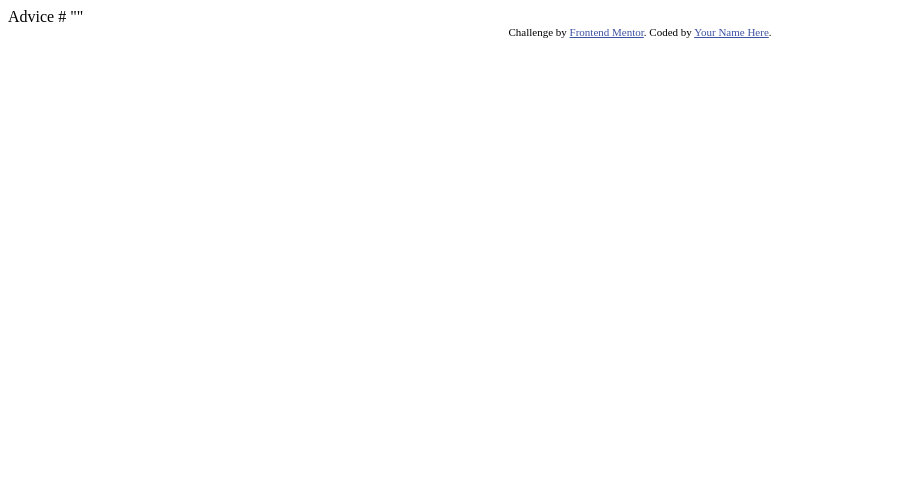
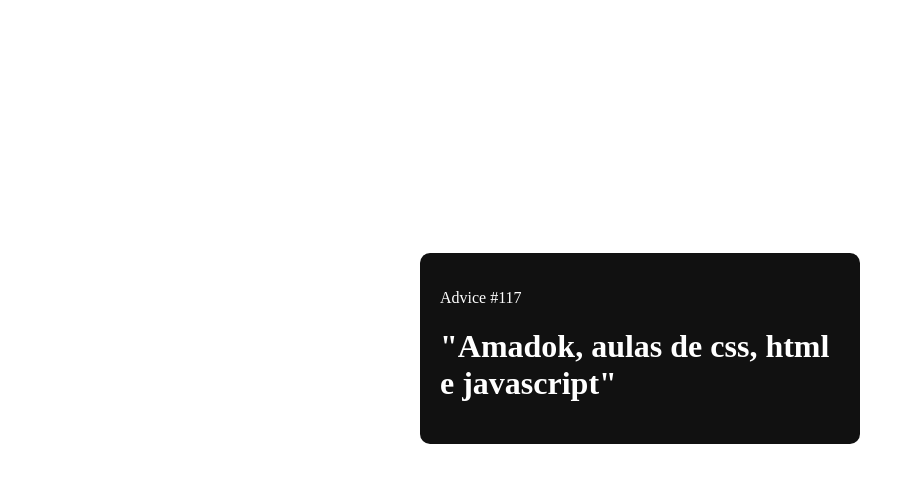
Before and after one commit to soriakairos/amadok-js, a plain HTML site: page index.html in a window 1280 px wide. Shown: the whole page, without its empty margins (0-915 px from the left). Drawn offline with Linux system fonts and the light colour scheme.

Commit message:
estilizando a aplicação

```diff
--- a/index.html
+++ b/index.html
@@ -6,23 +6,26 @@
 
   <link rel="icon" type="image/png" sizes="32x32" href="./images/favicon-32x32.png">
 
-  <title>Frontend Mentor | Advice generator app</title>
+  <title>Frases Aleatórias - Amadok</title>
 
-  <!-- Feel free to remove these styles or customise in your own stylesheet 👍 -->
   <style>
-    .attribution { font-size: 11px; text-align: center; }
-    .attribution a { color: hsl(228, 45%, 44%); }
+    .container {
+      width: 100%;
+      max-width: 400px;
+      background-color: #111;
+      border-radius: 10px;
+      color: #fff;
+      margin-left: auto;
+      margin-right: auto;
+      margin-top: 20%;
+      padding: 20px;
+    }
   </style>
 </head>
 <body>
-
-  Advice #<!-- Advice ID goes here -->
-
-  "<!-- Advice text goes here -->"
-
-  <div class="attribution">
-    Challenge by <a href="https://www.frontendmentor.io?ref=challenge" target="_blank">Frontend Mentor</a>.
-    Coded by <a href="#">Your Name Here</a>.
-  </div>
+  <main class="container">
+    <p>Advice #117</p>
+    <h1>"Amadok, aulas de css, html e javascript"</h1>
+  </main>
 </body>
 </html>
```
